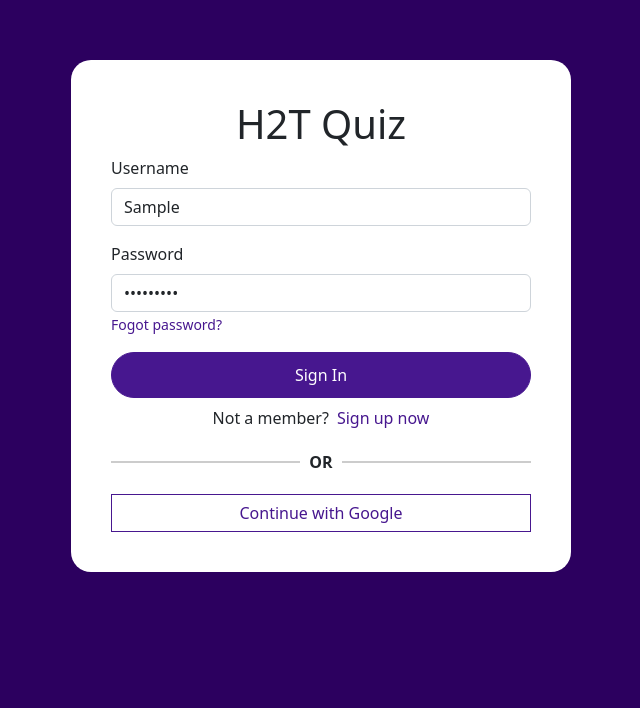
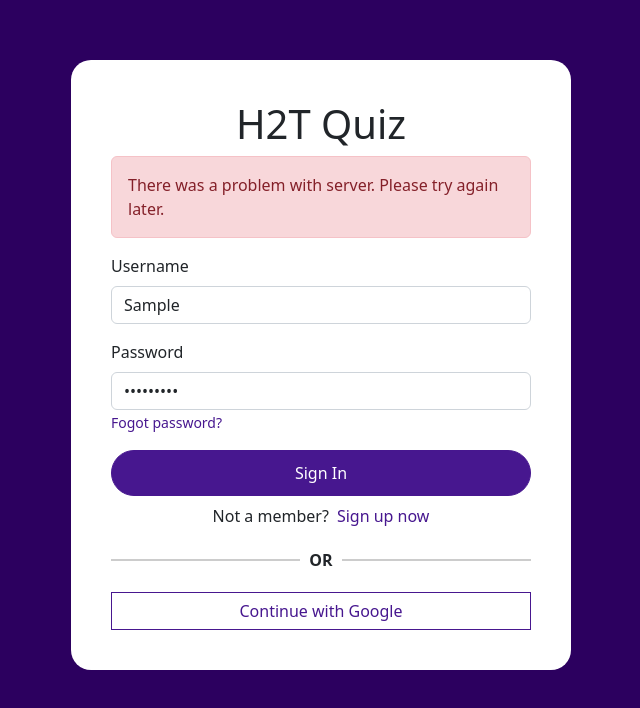
Before and after one commit to h2t-team/h2t-quiz-game, a React (Create React App) app: page /login in a window 1280 px wide. Both pictures are taken after typing "Sample", "Sample123" into the empty fields and a click on the button "Sign In". Shown: the top 708 px of the page, without its empty margins (319-959 px from the left). Built offline with nearby package versions, Linux system fonts and the light colour scheme; no server answers.

Commit message:
QG-9 - integrate sign in api

```diff
--- a/src/components/Form/Login.tsx
+++ b/src/components/Form/Login.tsx
@@ -1,10 +1,14 @@
 import React from 'react';
-import { Link } from 'react-router-dom';
+import { Link, useNavigate } from 'react-router-dom';
+import axios from 'axios';
 import { useForm, SubmitHandler } from 'react-hook-form';
 import { yupResolver } from '@hookform/resolvers/yup';
 import * as yup from 'yup';
-import { Form, Button } from 'react-bootstrap';
+import { useMutation } from '@tanstack/react-query';
+import { Form, Button, Alert, Spinner } from 'react-bootstrap';
 import styles from './Form.module.scss';
+import { setItem } from '../../utils/localStorage';
+import config from '../../config';
 
 interface IFormInput {
   username: string;
@@ -25,6 +29,7 @@ const schema = yup
   .required();
 
 const Login = () => {
+  const [errMsg, setErrMsg] = React.useState('');
   const {
     register,
     handleSubmit,
@@ -33,14 +38,36 @@ const Login = () => {
     resolver: yupResolver(schema),
   });
 
+  const naviagte = useNavigate();
+  const mutation = useMutation({
+    mutationFn: (data: IFormInput) =>
+      axios.post(`${config.apiUrl}/auth/login`, data),
+    onSuccess: (data) => {
+      const token = data.data?.accessToken;
+      const expiry = data.data?.expiresIn;
+      setItem('h2t_access_token', token, expiry);
+      naviagte('/');
+    },
+    onError: (error) => {
+      if (axios.isAxiosError(error)) {
+        setErrMsg(
+          error?.response?.data?.message ||
+            'There was a problem with server. Please try again later.'
+        );
+      }
+    },
+  });
+
   const onSubmit: SubmitHandler<IFormInput> = (data) => {
-    // eslint-disable-next-line no-console
-    console.log(data);
+    mutation.mutate(data);
   };
 
   return (
     <div className={styles.authForm}>
       <h1 className={styles.formTitle}>H2T Quiz</h1>
+      <Alert variant="danger" show={mutation.isError}>
+        {errMsg}
+      </Alert>
       <Form onSubmit={handleSubmit(onSubmit)}>
         <Form.Group className="mb-3">
           <Form.Label>Username</Form.Label>
@@ -69,7 +96,21 @@ const Login = () => {
             <Link to="/forgot-password">Fogot password?</Link>
           </Form.Text>
         </Form.Group>
-        <Button type="submit" variant="primary" className={styles.formSubmit}>
+        <Button
+          type="submit"
+          variant="primary"
+          className={styles.formSubmit}
+          disabled={mutation.isLoading}
+        >
+          {mutation.isLoading && (
+            <Spinner
+              as="span"
+              animation="border"
+              size="sm"
+              role="status"
+              className="me-2"
+            />
+          )}
           Sign In
         </Button>
         <div className={styles.formFooter}>
--- a/src/components/Form/Register.tsx
+++ b/src/components/Form/Register.tsx
@@ -65,7 +65,10 @@ const Register = () => {
     },
     onError: (error) => {
       if (axios.isAxiosError(error)) {
-        setErrMsg(error?.response?.data?.message);
+        setErrMsg(
+          error?.response?.data?.message ||
+            'There was a problem with server. Please try again later.'
+        );
       }
     },
   });
--- a/src/components/Layouts/AppLayout/AppLayout.tsx
+++ b/src/components/Layouts/AppLayout/AppLayout.tsx
@@ -1,13 +1,22 @@
 import React from 'react';
+import { useNavigate } from 'react-router-dom';
 import { Container } from 'react-bootstrap';
 import Footer from '../Footer/Footer';
 import Header from '../Header';
+import { isLogin } from '../../../utils/auth';
 
 interface AppLayoutProps {
   children: React.ReactNode;
 }
 
 const AppLayout: React.FC<AppLayoutProps> = ({ children }) => {
+  const navigate = useNavigate();
+  React.useEffect(() => {
+    if (!isLogin()) {
+      navigate('/login');
+    }
+  }, []);
+
   return (
     <div>
       <Header />
--- a/src/components/Layouts/AuthLayout/index.tsx
+++ b/src/components/Layouts/AuthLayout/index.tsx
@@ -1,12 +1,21 @@
 import React from 'react';
 import { Container, Button } from 'react-bootstrap';
+import { useNavigate } from 'react-router-dom';
 import styles from './AuthLayout.module.scss';
+import { isLogin } from '../../../utils/auth';
 
 interface AuthLayoutProps {
   children?: React.ReactNode;
 }
 
 const AuthLayout: React.FC<AuthLayoutProps> = ({ children }) => {
+  const navigate = useNavigate();
+  React.useEffect(() => {
+    if (isLogin()) {
+      navigate('/');
+    }
+  }, []);
+
   return (
     <div className={styles.authPage}>
       <Container>
--- /dev/null
+++ b/src/pages/Auth/LoginPage.tsx
@@ -0,0 +1,14 @@
+import React from 'react';
+
+import AuthLayout from '../../components/Layouts/AuthLayout';
+import Login from '../../components/Form/Login';
+
+const LoginPage = () => {
+  return (
+    <AuthLayout>
+      <Login />
+    </AuthLayout>
+  );
+};
+
+export default LoginPage;
--- /dev/null
+++ b/src/pages/Auth/RegisterPage.tsx
@@ -0,0 +1,14 @@
+import React from 'react';
+
+import AuthLayout from '../../components/Layouts/AuthLayout';
+import Register from '../../components/Form/Register';
+
+const RegisterPage = () => {
+  return (
+    <AuthLayout>
+      <Register />
+    </AuthLayout>
+  );
+};
+
+export default RegisterPage;
--- /dev/null
+++ b/src/pages/Home/index.tsx
@@ -0,0 +1,14 @@
+import React from 'react';
+import Loader from '../../components/Common/Loader/Loader';
+
+import AppLayout from '../../components/Layouts/AppLayout/AppLayout';
+
+const HomePage = () => {
+  return (
+    <AppLayout>
+      <Loader />
+    </AppLayout>
+  );
+};
+
+export default HomePage;
--- a/src/routes/index.tsx
+++ b/src/routes/index.tsx
@@ -1,37 +1,24 @@
 import React from 'react';
-import { RouteObject, Navigate } from 'react-router-dom';
+import { RouteObject } from 'react-router-dom';
 
-import Login from '../components/Form/Login';
 import Loader from '../components/Common/Loader/Loader';
-import AppLayout from '../components/Layouts/AppLayout/AppLayout';
-import AuthLayout from '../components/Layouts/AuthLayout';
-import Register from '../components/Form/Register';
+import HomePage from '../pages/Home';
+import LoginPage from '../pages/Auth/LoginPage';
+import RegisterPage from '../pages/Auth/RegisterPage';
 
 const route: RouteObject[] = [
   {
     path: '/',
-    element: <Navigate to="/login" />,
-    errorElement: (
-      <AppLayout>
-        <Loader />
-      </AppLayout>
-    ),
+    element: <HomePage />,
+    errorElement: <Loader />,
   },
   {
     path: '/login',
-    element: (
-      <AuthLayout>
-        <Login />
-      </AuthLayout>
-    ),
+    element: <LoginPage />,
   },
   {
     path: '/register',
-    element: (
-      <AuthLayout>
-        <Register />
-      </AuthLayout>
-    ),
+    element: <RegisterPage />,
   },
 ];
 
--- /dev/null
+++ b/src/utils/auth.ts
@@ -0,0 +1,6 @@
+import { getItem } from './localStorage';
+
+export const isLogin = () => {
+  const token = getItem('h2t_access_token');
+  return token ? true : false;
+};
--- /dev/null
+++ b/src/utils/localStorage.ts
@@ -0,0 +1,22 @@
+export const setItem = (key: string, value: string, expireIn = 0) => {
+  const current = new Date(0);
+  current.setUTCSeconds(expireIn);
+  const item = expireIn ? { value, expireIn: current } : { value };
+  localStorage.setItem(key, JSON.stringify(item));
+};
+
+export const getItem = (key: string) => {
+  const value = localStorage.getItem(key) || '';
+  try {
+    const item = JSON.parse(value);
+    const expireIn = item?.expireIn;
+    if (expireIn && new Date(expireIn) > new Date()) {
+      localStorage.removeItem(key);
+      return null;
+    }
+
+    return item?.value;
+  } catch (error) {
+    return value;
+  }
+};
```
